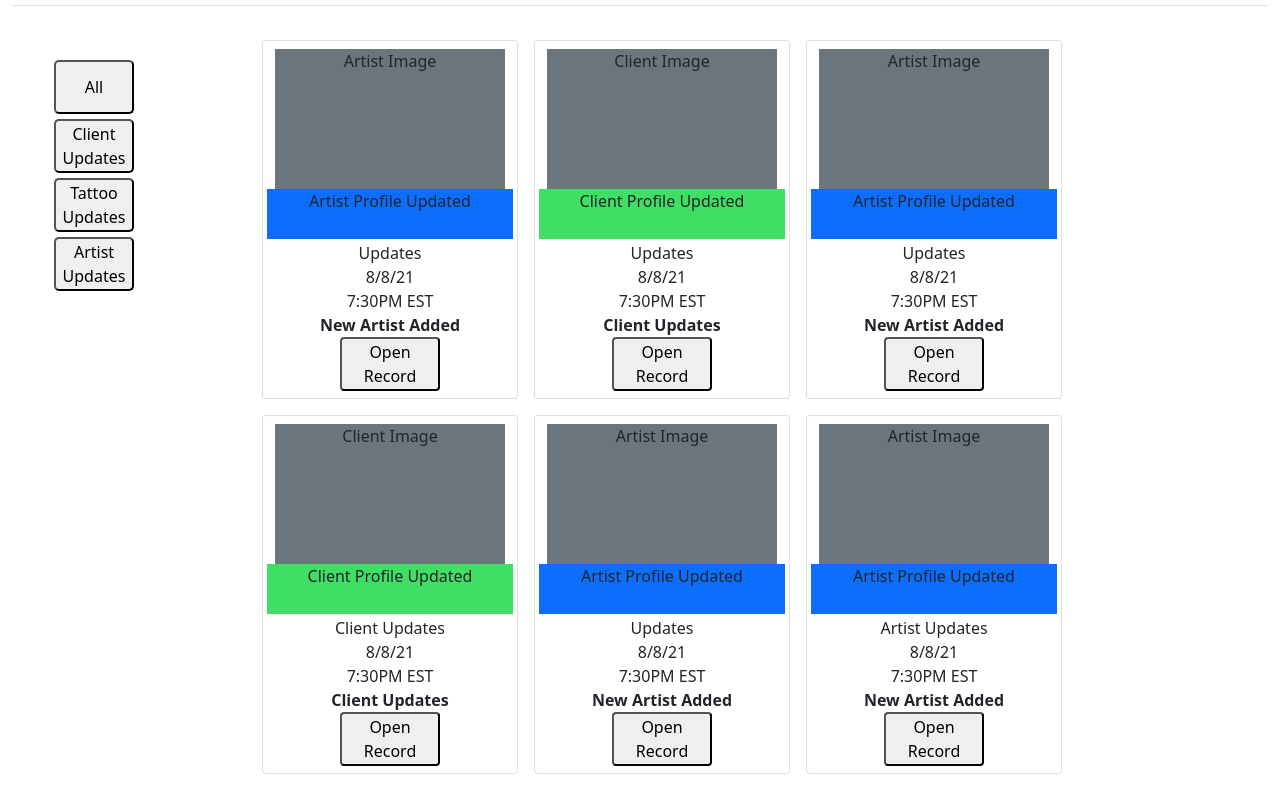
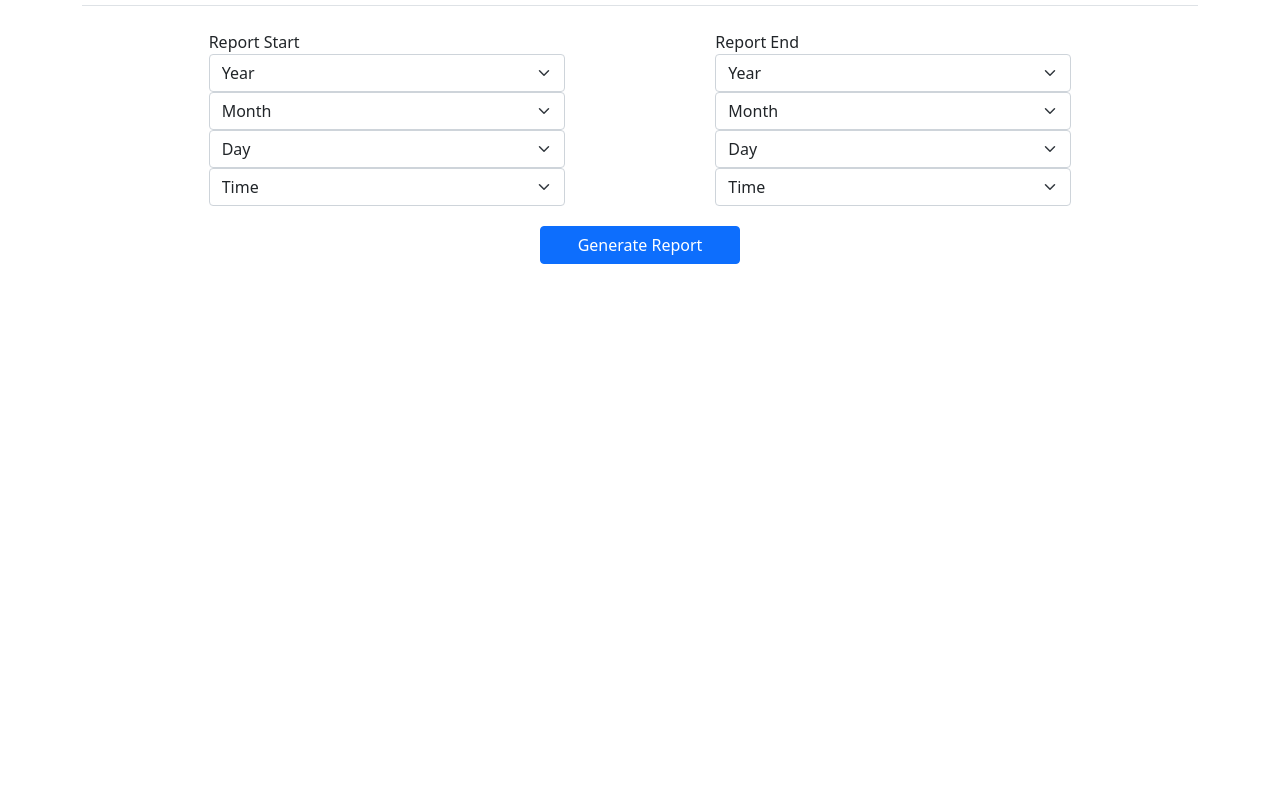
Before and after one commit to PerpetualSyn/PerpetualSyn.github.io, a plain HTML site: page activityreport.html in a window 1280 px wide. Shown: the part 69-856 px from the top of the page. After the commit the page ends 800 px from the top, so only its background shows below. Drawn offline with nearby package versions, Linux system fonts and the light colour scheme.

Commit message:
Fixing Last commit
Oops hehe

```diff
--- a/activityreport.html
+++ b/activityreport.html
@@ -4,7 +4,7 @@
     <meta charset="UTF-8">
     <title>Perpetual Synergy</title>
     <link href="https://cdn.jsdelivr.net/npm/bootstrap@5.1.0/dist/css/bootstrap.min.css" rel="stylesheet" integrity="sha384-KyZXEAg3QhqLMpG8r+8fhAXLRk2vvoC2f3B09zVXn8CA5QIVfZOJ3BCsw2P0p/We" crossorigin="anonymous">
-  <link rel="stylesheet" href="activityfeed.css" type="text/css">
+    <link rel="stylesheet" href="index.css" type="text/css">
   </head>
   <body>
     <main>
@@ -14,7 +14,7 @@
         <header class="d-flex flex-wrap justify-content-center py-3 mb-4 border-bottom">
           <a href="/" class="d-flex align-items-center mb-3 mb-md-0 me-md-auto text-dark text-decoration-none">
             <svg class="bi me-2" width="40" height="32"><use xlink:href="#bootstrap"></use></svg>
-            <span class="fs-4">Perpetual </span><span class="fs-4">Synergy</span>
+            <span class="fs-4">Perpetual &nbsp </span> <span class="fs-4">Synergy</span>
           </a>
 
           <ul class="nav nav-pills">
@@ -38,95 +38,172 @@
               </div>
             </li>
           </ul>
+
         </header>
 
-        <body>
-          <div class="main">
-            <div class="container">
-              <div class="wrapper">
-                <div class="sidebar">
-                  <button class="filterBtn" onclick="location.reload()">All</button>
-                  <button class="filterBtn" onclick="filterCards()">Client Updates</button>
-                  <button class="filterBtn" onclick="filterCards()">Tattoo Updates</button>
-                  <button class="filterBtn" onclick="filterCardsArtist()">Artist Updates</button>
+
+
+
+        <div class="row justify-content-evenly">
+          <div class="col-4">
+            <div>Report Start</div>
+            <select class="form-select" aria-label="Default select example">
+              <option selected>Year</option>
+              <option value="1">2021</option>
+              <option value="2">2020</option>
+              <option value="3">2019</option>
+              <option value="3">2018</option>
+              <option value="3">2017</option>
+              <option value="3">2016</option>
+              <option value="3">2015</option>
+              <option value="3">2014</option>
+              <option value="3">2013</option>
+            </select>
+
+            <select class="form-select" aria-label="Default select example">
+              <option selected>Month</option>
+              <option value="1">Jan</option>
+              <option value="2">Feb</option>
+              <option value="3">Mar</option>
+              <option value="3">Apr</option>
+              <option value="3">May</option>
+              <option value="3">Jun</option>
+              <option value="3">Jul</option>
+              <option value="3">Aug</option>
+              <option value="3">Sep</option>
+              <option value="3">Oct</option>
+              <option value="3">Nov</option>
+              <option value="3">Dec</option>
+            </select>
+
+            <select class="form-select" aria-label="Default select example">
+              <option selected>Day</option>
+              <option value="1">Sun</option>
+              <option value="2">Mon</option>
+              <option value="3">Tues</option>
+              <option value="3">Weds</option>
+              <option value="3">Thurs</option>
+              <option value="3">Fri</option>
+              <option value="3">Sat</option>
+              <option value="3">Sun</option>
+            </select>
+
+            <select class="form-select" aria-label="Default select example">
+              <option selected>Time</option>
+              <option value="1">10AM</option>
+              <option value="2">11AM</option>
+              <option value="3">12PM</option>
+              <option value="3">1PM</option>
+              <option value="3">2PM</option>
+              <option value="3">3PM</option>
+              <option value="3">4PM</option>
+              <option value="3">5PM</option>
+              <option value="3">6PM</option>
+              <option value="3">7PM</option>
+              <option value="3">8PM</option>
+            </select>
           </div>
 
-                <div class="row g-2 justify-content-center afcardRow">
-                  <div class="col-sm-8 col-md-4 col-lg-3 card afcard artistCard">
-                    <div class="afcardImage text-center bg-secondary">Artist Image</div>
-                    <div class="afcardUpdate text-center bg-success">Artist Profile Updated</div>
-                      <div class="afcardLower text-center">Updates <br> 8/8/21 <br> 7:30PM EST <br> <strong>New Artist Added</strong> <br>
-                        <button class="recordBtn" onclick="filterCards()" >Open Record</button>
+          <div class="col-4">
+            <div>Report End</div>
+            <select class="form-select" aria-label="Default select example">
+              <option selected>Year</option>
+              <option value="1">2021</option>
+              <option value="2">2020</option>
+              <option value="3">2019</option>
+              <option value="3">2018</option>
+              <option value="3">2017</option>
+              <option value="3">2016</option>
+              <option value="3">2015</option>
+              <option value="3">2014</option>
+              <option value="3">2013</option>
+            </select>
+
+            <select class="form-select" aria-label="Default select example">
+              <option selected>Month</option>
+              <option value="1">Jan</option>
+              <option value="2">Feb</option>
+              <option value="3">Mar</option>
+              <option value="3">Apr</option>
+              <option value="3">May</option>
+              <option value="3">Jun</option>
+              <option value="3">Jul</option>
+              <option value="3">Aug</option>
+              <option value="3">Sep</option>
+              <option value="3">Oct</option>
+              <option value="3">Nov</option>
+              <option value="3">Dec</option>
+            </select>
+
+            <select class="form-select" aria-label="Default select example">
+              <option selected>Day</option>
+              <option value="1">Sun</option>
+              <option value="2">Mon</option>
+              <option value="3">Tues</option>
+              <option value="3">Weds</option>
+              <option value="3">Thurs</option>
+              <option value="3">Fri</option>
+              <option value="3">Sat</option>
+              <option value="3">Sun</option>
+            </select>
+
+            <select class="form-select" aria-label="Default select example">
+              <option selected>Time</option>
+              <option value="1">10AM</option>
+              <option value="2">11AM</option>
+              <option value="3">12PM</option>
+              <option value="3">1PM</option>
+              <option value="3">2PM</option>
+              <option value="3">3PM</option>
+              <option value="3">4PM</option>
+              <option value="3">5PM</option>
+              <option value="3">6PM</option>
+              <option value="3">7PM</option>
+              <option value="3">8PM</option>
+            </select>
+
           </div>
         </div>
 
-                        <div class="col-sm-8 col-md-4 col-lg-3 card afcard clientCard">
-                          <div class="afcardImage text-center bg-secondary">Client Image</div>
-                          <div class="afcardUpdateClient text-center bg-success">Client Profile Updated</div>
-                          <div class="afcardLower text-center">Updates <br> 8/8/21 <br> 7:30PM EST <br> <strong>Client Updates</strong> <br>
-                            <button class="recordBtn" onclick="filterCards()">Open Record</button>
+        <div class="row justify-content-center">
+          <div class="col-4 reportButtonWrapper text-center">
+            <!-- Button trigger modal -->
+            <button type="button" class="btn btn-primary reportButton" data-bs-toggle="modal" data-bs-target="#exampleModal">
+              Generate Report
+            </button>
           </div>
         </div>
 
-                        <div class="col-sm-8 col-md-4 col-lg-3 card afcard artistCard">
-                          <div class="afcardImage text-center bg-secondary">Artist Image</div>
-                          <div class="afcardUpdate text-center bg-success">Artist Profile Updated</div>
-                          <div class="afcardLower text-center">Updates <br> 8/8/21 <br> 7:30PM EST <br> <strong>New Artist Added</strong> <br>
-                            <button class="recordBtn">Open Record</button>
+
+
+
+
+
+
+
+        <!-- Modal -->
+        <div class="modal fade" id="exampleModal" tabindex="-1" aria-labelledby="exampleModalLabel" aria-hidden="true">
+          <div class="modal-dialog">
+            <div class="modal-content">
+              <div class="modal-header">
+                <h5 class="modal-title" id="exampleModalLabel">Report</h5>
+                <button type="button" class="btn-close" data-bs-dismiss="modal" aria-label="Close"></button>
               </div>
+              <div class="modal-body">
+                08-12-21 // 14:57 // New Tattoo Scheduled // Client: John Doe // Staff: Jane Doe <br>
+                08-11-21 // 20:07 // New Tattoo Completed // Client: John Doe // Staff: Jane Doe
               </div>
-
-                        <div class="col-sm-8 col-md-4 col-lg-3 card afcard clientCard">
-                            <div class="afcardImage text-center bg-secondary">Client Image</div>
-                            <div class="afcardUpdateClient text-center bg-success">Client Profile Updated</div>
-                            <div class="afcardLower text-center">Client Updates <br> 8/8/21 <br> 7:30PM EST <br> <strong>Client Updates</strong> <br>
-                              <button class="recordBtn">Open Record</button>
-                            </div>
-                          </div>
-
-                          <div class="col-sm-8 col-md-4 col-lg-3 card afcard artistCard">
-                            <div class="afcardImage text-center bg-secondary">Artist Image</div>
-                            <div class="afcardUpdate text-center bg-success">Artist Profile Updated</div>
-                            <div class="afcardLower text-center">Updates <br> 8/8/21 <br> 7:30PM EST <br> <strong>New Artist Added</strong> <br>
-                            <button class="recordBtn">Open Record</button></div>
-                          </div>
-
-                          <div class="col-sm-8 col-md-4 col-lg-3 card afcard artistCard">
-                            <div class="afcardImage text-center bg-secondary">Artist Image</div>
-                            <div class="afcardUpdate text-center bg-success">Artist Profile Updated</div>
-                            <div class="afcardLower text-center">Artist Updates <br> 8/8/21 <br> 7:30PM EST <br> <strong>New Artist Added</strong> <br>
-                              <button class="recordBtn">Open Record</button>
-                            </div>
-                          </div>
-
-                          <div class="col-sm-8 col-md-4 col-lg-3 card afcard clientCard">
-                            <div class="afcardImage text-center bg-secondary">Client Image</div>
-                            <div class="afcardUpdateClient text-center bg-success">Client Profile Updated</div>
-                            <div class="afcardLower text-center">Client Updates <br> 8/8/21 <br> 7:30PM EST <br> <strong>Client Updates</strong> <br>
-                              <button class="recordBtn">Open Record</button>
-                            </div>
-                          </div>
-
-                          <div class="col-sm-8 col-md-4 col-lg-3 card afcard artistCard">
-                            <div class="afcardImage text-center bg-secondary">Artist Image</div>
-                            <div class="afcardUpdate text-center bg-success">Artist Profile Updated</div>
-                            <div class="afcardLower text-center">Artist Updates <br> 8/8/21 <br> 7:30PM EST <br> <strong>New Artist Added</strong> <br>
-                              <button class="recordBtn">Open Record</button>
-                            </div>
-                          </div>
-
-                          <div class="col-sm-8 col-md-4 col-lg-3 card afcard clientCard">
-                            <div class="afcardImage text-center bg-secondary">Client Image</div>
-                            <div class="afcardUpdateClient text-center bg-success">Client Profile Updated</div>
-                            <div class="afcardLower text-center">Client Updates <br> 8/8/21 <br> 7:30PM EST <br> <strong>Client Updates</strong> <br>
-                              <button class="recordBtn">Open Record</button>
+              <div class="modal-footer">
+                <button type="button" class="btn btn-secondary" data-bs-dismiss="modal">Close</button>
+                <button type="button" class="btn btn-primary">Print</button>
+                <button type="button" class="btn btn-primary">Save</button>
               </div>
             </div>
           </div>
-                </div>
-                  </div>
-              </div>
+        </div><!-- Modal end -->
 
+      </div><!-- Container end -->
+    </main>
 
     <script src="https://cdn.jsdelivr.net/npm/bootstrap@5.1.0/dist/js/bootstrap.bundle.min.js" integrity="sha384-U1DAWAznBHeqEIlVSCgzq+c9gqGAJn5c/t99JyeKa9xxaYpSvHU5awsuZVVFIhvj" crossorigin="anonymous"></script>
     <script src="index.js"></script>
```
Also changed, not shown: bbg.html (+1 -1 lines), index.html (+1 -1 lines), shopschedule.html (+1 -1 lines). Lines whose indentation alone changed are shown as unchanged.
